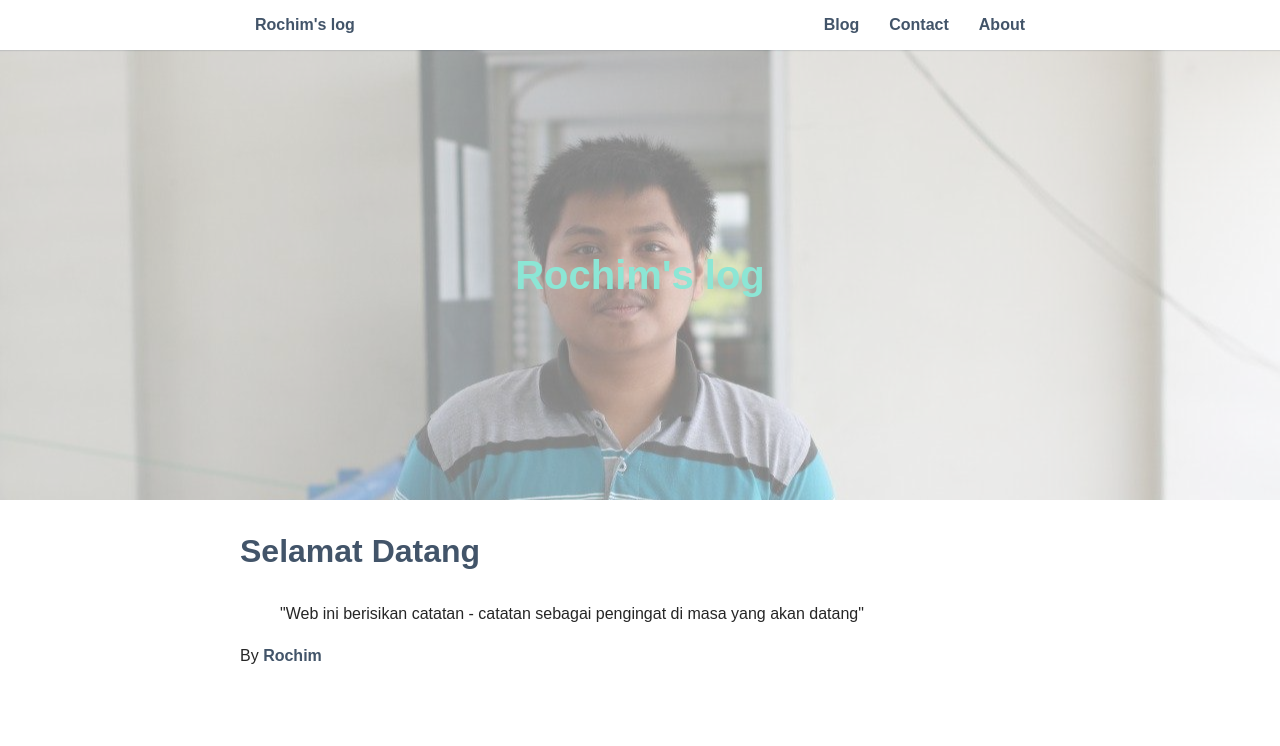
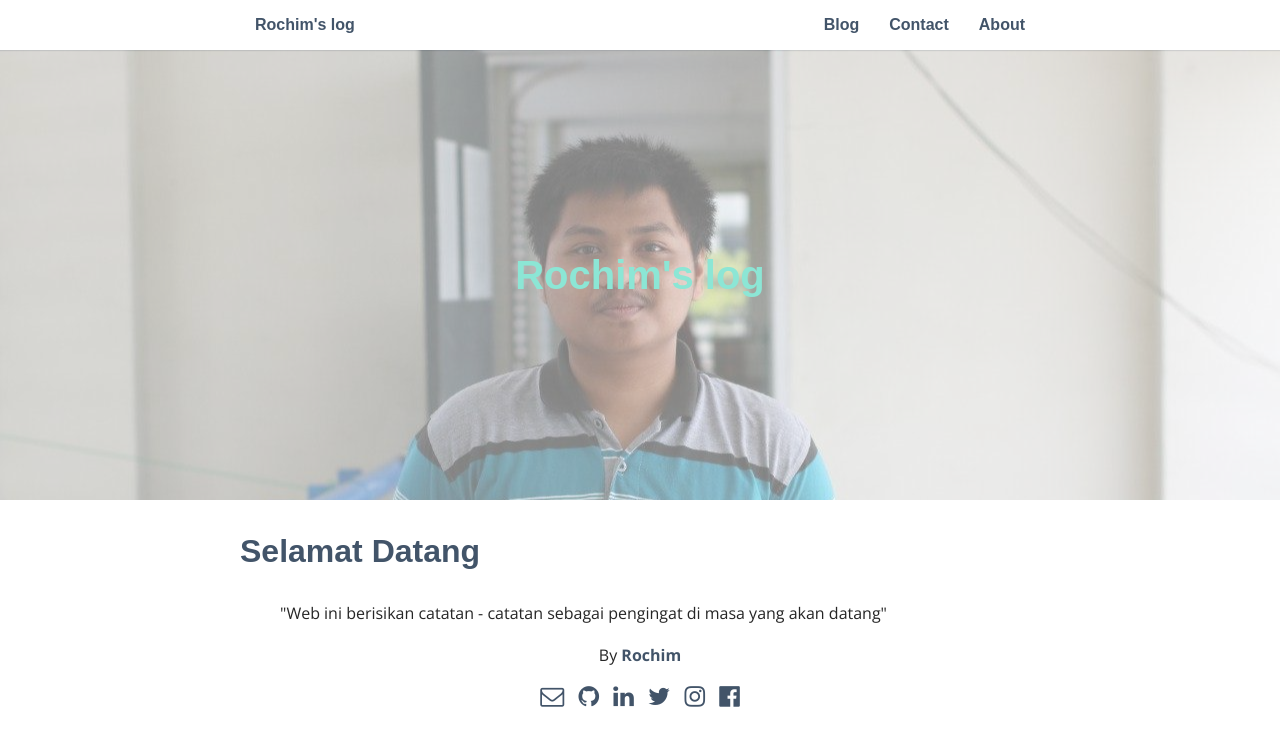
Before and after one commit to rochimfn/old.rochimfn.github.io, a Jekyll site: the page built from index.html, in a window 1280 px wide. Shown: the top 746 px of the page. Built offline with Jekyll 4.4.1, drawn with Linux system fonts in a browser that asks for light colours; some web fonts are replaced.

Commit message:
minor changes on css and layout

```diff
--- a/_includes/footer.html
+++ b/_includes/footer.html
@@ -1,3 +1,11 @@
 <footer>
   <p>By <a href="http://rochimfn.github.io">Rochim</a></p>
+  <ul>
+    <li><a href="mailto:rochim.noviyan@gmail.com"><i class="fa fa-envelope-o"></i></a></li>
+    <li><a href="https://github.com/rochimfn"><i class="fa fa-github"></i></a></li>
+    <li><a href="https://www.linkedin.com/in/rochim-farul-noviyan-421292164"><i class="fa fa-linkedin"></i></a></li>
+    <li><a href="https://twitter.com/rochimfn"><i class="fa fa-twitter"></i></a></li>
+    <li><a href="https://instagram.com/rochim.noviyan"><i class="fa fa-instagram"></i></a></li>
+    <li><a href="https://www.facebook.com/rochim.farulnoviyan"><i class="fa fa-facebook-official"></i></a></li>
+  </ul>
 </footer>
--- a/_includes/head.html
+++ b/_includes/head.html
@@ -8,7 +8,7 @@
   <link rel="stylesheet" href="{{"/css/main.css" | prepend: site.baseurl}}"/>
   <link rel="canonical"
   href="{{ page.url | replace:'index.html', '' | prepend: site.baseurl | site.url }}"/>
-  <!-- <link rel="stylesheet" href="https://fonts.googleapis.com/css?family=Open+Sans:400,300,700,800,600" type="text/css" /> -->
+  <link rel="stylesheet" href="https://fonts.googleapis.com/css?family=Open+Sans:400,300,700,800,600" type="text/css" />
   <link rel="stylesheet" href="https://fonts.googleapis.com/css?family=Muli:400,300"/>
   <link href="https://stackpath.bootstrapcdn.com/font-awesome/4.7.0/css/font-awesome.min.css" rel="stylesheet" integrity="sha384-wvfXpqpZZVQGK6TAh5PVlGOfQNHSoD2xbE+QkPxCAFlNEevoEH3Sl0sibVcOQVnN" crossorigin="anonymous">
   <link rel="shortcut icon" type="image/x-icon" href="../../favicon.ico">
--- a/_sass/_base.scss
+++ b/_sass/_base.scss
@@ -1,6 +1,6 @@
 $content-width: 800px;
 $main: #19ccaa;
-// $font-style: 'Open Sans', sans-serif;
+$font-style: 'Open Sans', sans-serif;
 $font-color: #262626;
 $link-color: #425469;
 $link-hover-color: $main;
--- a/_sass/_layout.scss
+++ b/_sass/_layout.scss
@@ -1,7 +1,7 @@
 body {
   margin: 0;
   color: $font-color;
-  font-family: $heading-font;
+  font-family: $font-style;
   font-size: 1em;
   line-height: 1.6;
   -webkit-font-smoothing: antialiased;
@@ -132,11 +132,27 @@ img:hover {
 footer {
   text-align: center;
   padding: 0px;
+  bottom: 0px;
+  p {
+    display: inline;
+  }
+  ul {
+    display: block;
+    padding: 0px;
+    li {
+      list-style-type: none;
+      display: inline;
+      padding: 5px;
+      i.fa {
+        font-size: 24px;
+      }
+    }
+  }
 }
 pre {
   overflow: auto;
   padding: 20px;
-  background-color: #19ccaa;
+  background-color: rgba(#19ccaa, 0.5);
   border-radius: 5px;
 }
 i.fa {
```
